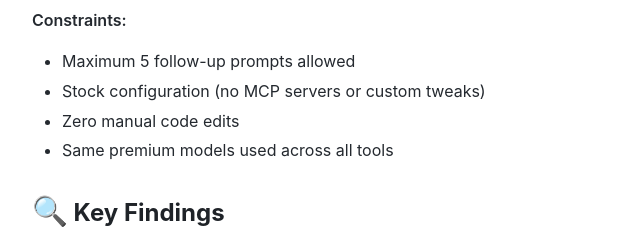
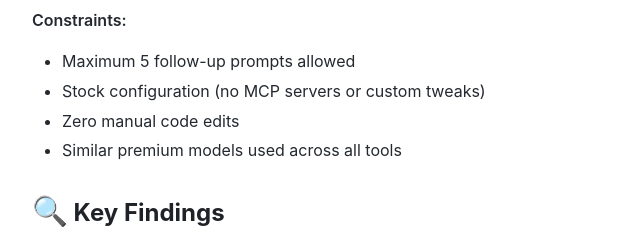
Before and after one commit to dip-proto/fastly-cost-simulator, a plain HTML site: page index.html in a window 1280 px wide. Shown: the part 800-1040 px from the top of the page, 8-648 px from the left. Drawn offline with Linux system fonts and the light colour scheme.

Commit message:
Same -> similar

```diff
--- a/index.html
+++ b/index.html
@@ -154,7 +154,7 @@
         <li>Maximum 5 follow-up prompts allowed</li>
         <li>Stock configuration (no MCP servers or custom tweaks)</li>
         <li>Zero manual code edits</li>
-        <li>Same premium models used across all tools</li>
+        <li>Similar premium models used across all tools</li>
     </ul>
 
     <h2><span class="emoji">🔍</span> Key Findings</h2>
```
Also changed, not shown: 1 other file.
